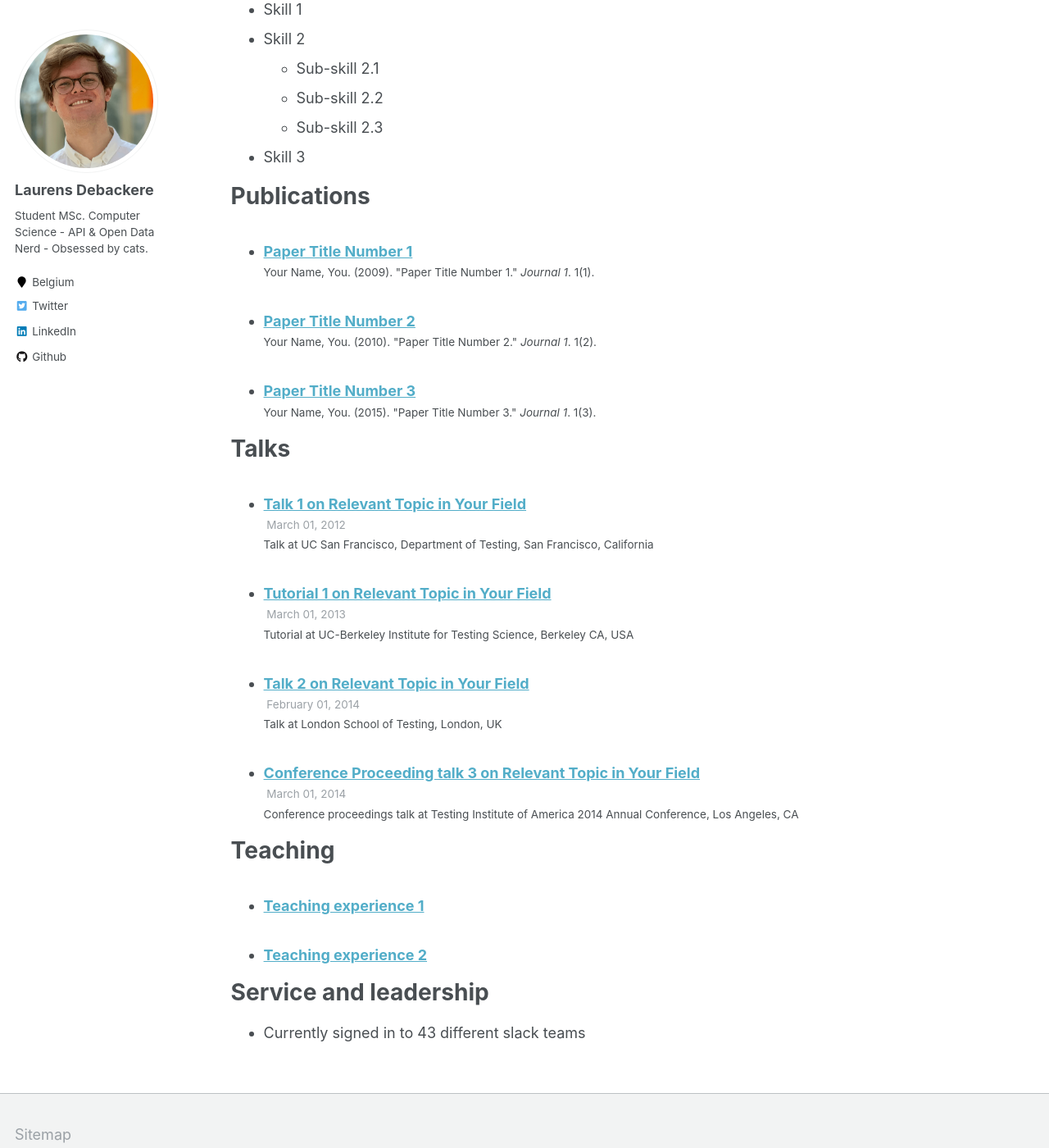
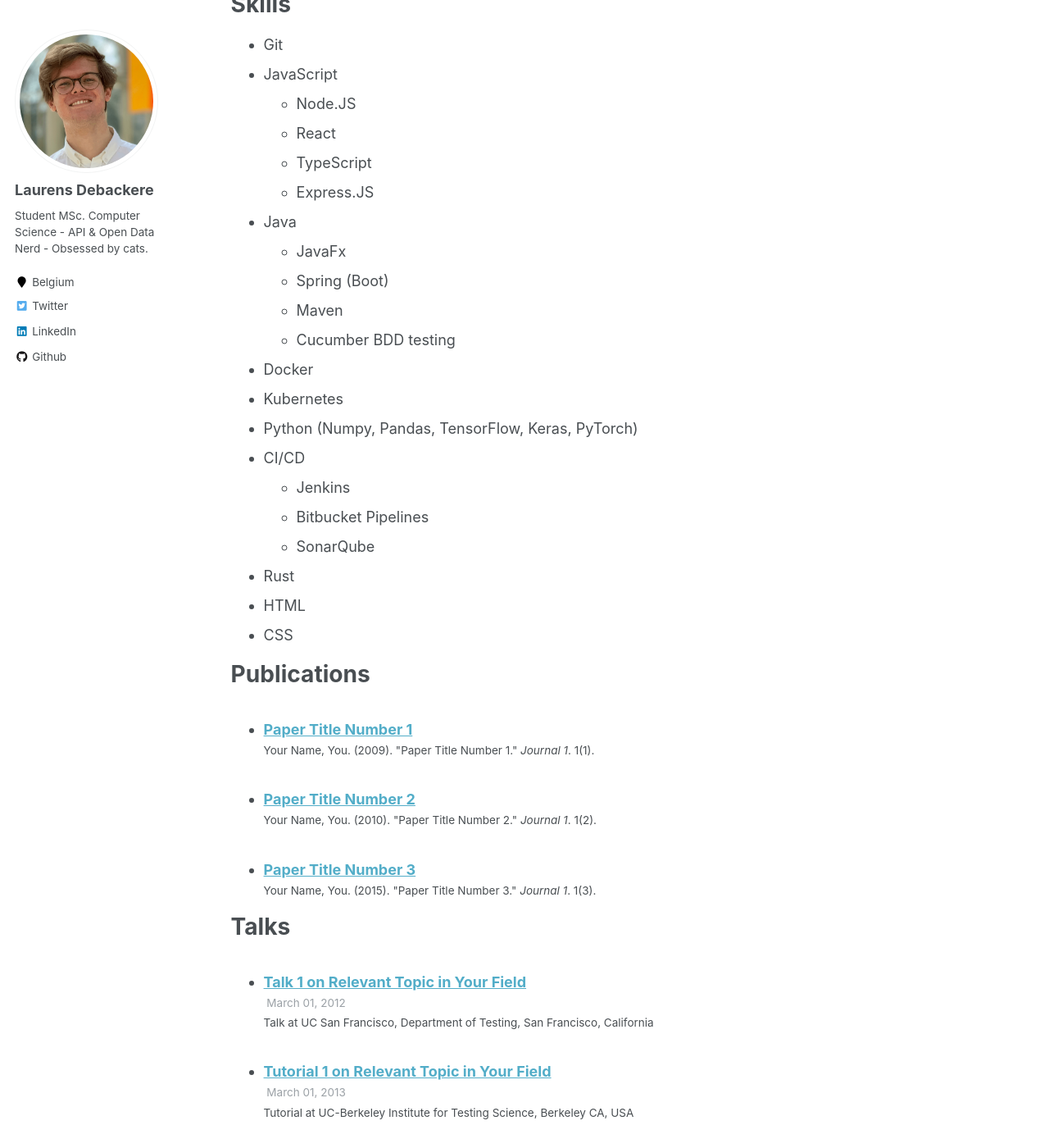
Before and after one commit to laurensdeb/laurensdeb.github.io, a Jekyll site: the page built from _pages/cv.md, in a window 1280 px wide and 1400 px high, scrolled down 1680 px. Shown: the whole window at 82% size. Built offline with Jekyll 4.4.1, drawn with Linux system fonts in a browser that asks for light colours.

Commit message:
Completed CV

```diff
--- a/_pages/cv.md
+++ b/_pages/cv.md
@@ -17,7 +17,7 @@ Education
 Work experience
 ======
 
-### Summer 2020: Software Engineer (Internship)
+## Summer 2020: Software Engineer (Internship)
 **Informatie Vlaanderen** (Flemish Government)
 
 During this summer internship I worked as a developer on the modernisation team for Informatie Vlaanderen’s MAGDA platform, a few of the cases I worked on:
@@ -28,7 +28,7 @@ During this summer internship I worked as a developer on the modernisation team
 * Implementation of an OAuth API client for our integration testing project.
 * Development of a proof-of-concept service for connecting MAGDA to Solid data pods.
 
-### Summer 2019: Software Engineer (Internship)
+## Summer 2019: Software Engineer (Internship)
 **Informatie Vlaanderen** (Flemish Government)
 
 Over the course of the summer I worked on the modernisation effort of Informatie Vlaanderen’s MAGDA platform. On the project I was responsible for porting a number of existing libraries to JDK 11 and Spring Boot and aiding development of a new Business Service for the platform. Alongside a team of experienced architects and developers, I also reworked our Audit Logging technology stack using RabbitMQ and Spring’s AMQP integration to provide optimised asynchronous logging for our new business services with use of Spring Boot starters to facilitate future integration in new projects. I also helped deliver an automated post-deployment integration testing suite with Slack and JFrog Artifactory integration to automatically publish integration test reports for new builds.
@@ -43,19 +43,35 @@ Technologies used:
 * Cucumber BDD-testing
 * BitBucket Pipelines
 
-### Summer 2018: Information Management (Internship)
+## Summer 2018: Information Management (Internship)
 **Informatie Vlaanderen** (Flemish Government)
 
 Over the course of the summer I participated in redesigning and rewriting the technical documentation of the MAGDA platform. I also developed internal tooling and templating to facilitate the documentation process and developed a new application for managing metadata on the API services of Informatie Vlaanderen.
 
 Skills
 ======
-* Skill 1
-* Skill 2
-  * Sub-skill 2.1
-  * Sub-skill 2.2
-  * Sub-skill 2.3
-* Skill 3
+* Git
+* JavaScript
+  - Node.JS
+  - React
+  - TypeScript
+  - Express.JS
+* Java
+  - JavaFx
+  - Spring (Boot)
+  - Maven
+  - Cucumber BDD testing
+* Docker
+* Kubernetes
+* Python (Numpy, Pandas, TensorFlow, Keras, PyTorch)
+* CI/CD
+  - Jenkins
+  - Bitbucket Pipelines
+  - SonarQube
+* Rust
+* HTML
+* CSS
+
 
 Publications
 ======
@@ -68,13 +84,3 @@ Talks
   <ul>{% for post in site.talks %}
     {% include archive-single-talk-cv.html %}
   {% endfor %}</ul>
-
-Teaching
-======
-  <ul>{% for post in site.teaching %}
-    {% include archive-single-cv.html %}
-  {% endfor %}</ul>
-
-Service and leadership
-======
-* Currently signed in to 43 different slack teams
```
